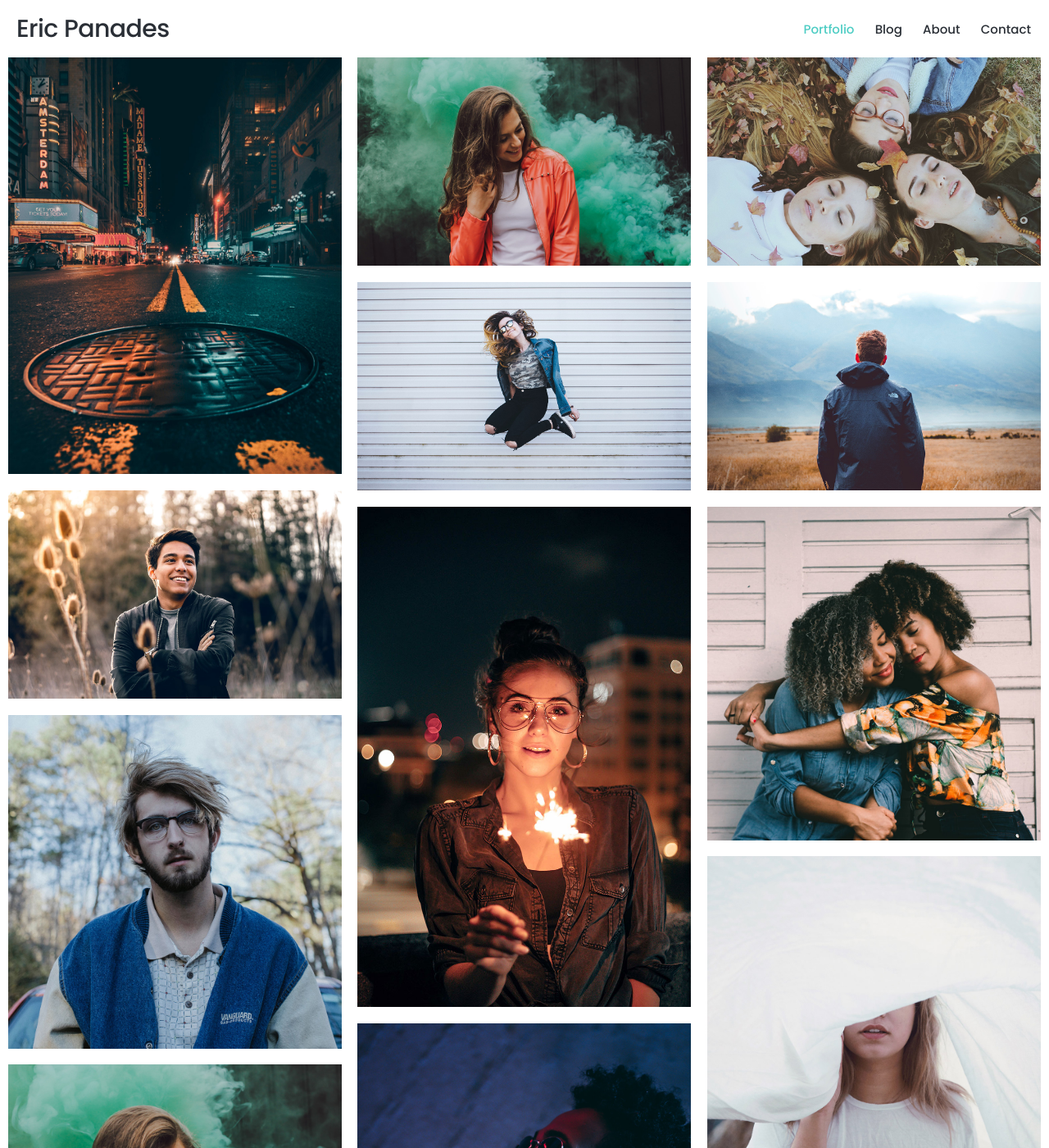
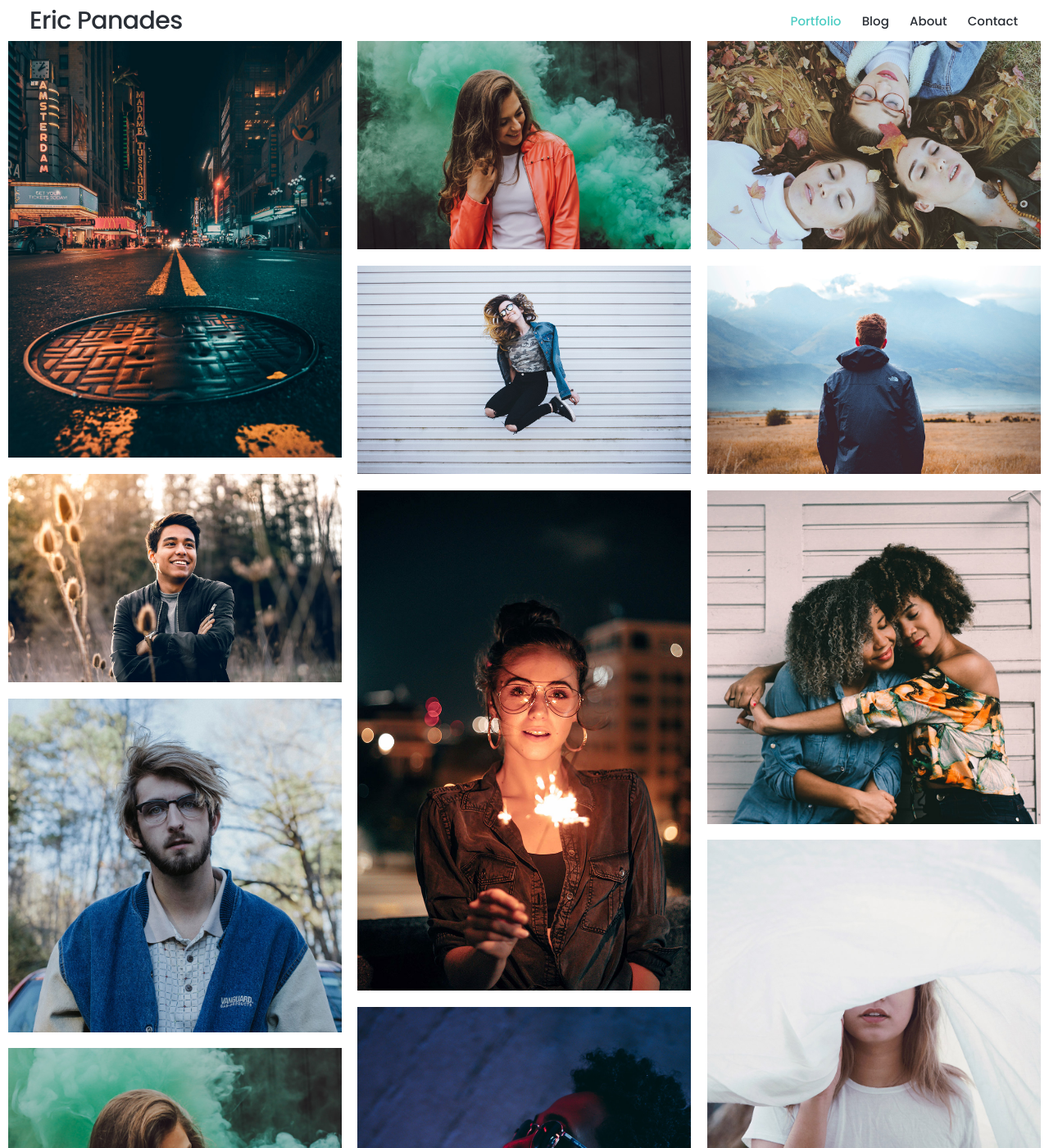
Before and after one commit to alejandrosospedra/alejandrosospedra.github.io, a Jekyll site: the page built from index.html, in a window 1280 px wide and 1400 px high. Shown: the whole window at 82% size. Built offline with Jekyll 4.4.1, drawn with Linux system fonts in a browser that asks for light colours; nearby versions of some CDN libraries.

Commit message:
fix header

```diff
--- a/_layouts/default.html
+++ b/_layouts/default.html
@@ -71,7 +71,7 @@
 
 	{% include header.html %}
 
-
+	<div class="content">
 		<div class="loader"><svg width="120" height="30" viewBox="0 0 120 30" xmlns="http://www.w3.org/2000/svg"><circle cx="15" cy="15" r="15"><animate attributeName="r" from="15" to="15" begin="0s" dur="0.8s" values="15;9;15" calcMode="linear" repeatCount="indefinite" /><animate attributeName="fill-opacity" from="1" to="1" begin="0s" dur="0.8s" values="1;.5;1" calcMode="linear" repeatCount="indefinite" /></circle><circle cx="60" cy="15" r="9" fill-opacity="0.3"><animate attributeName="r" from="9" to="9" begin="0s" dur="0.8s" values="9;15;9" calcMode="linear" repeatCount="indefinite" /><animate attributeName="fill-opacity" from="0.5" to="0.5" begin="0s" dur="0.8s" values=".5;1;.5" calcMode="linear" repeatCount="indefinite" /></circle><circle cx="105" cy="15" r="15"><animate attributeName="r" from="15" to="15" begin="0s" dur="0.8s" values="15;9;15" calcMode="linear" repeatCount="indefinite" /><animate attributeName="fill-opacity" from="1" to="1" begin="0s" dur="0.8s" values="1;.5;1" calcMode="linear" repeatCount="indefinite" /></circle></svg></div>
 
 		<div class="page-loader"></div>
@@ -86,7 +86,7 @@
 			</div>
 
 		</div>
-
+	</div>
 
 	{% include footer.html %}
 
--- a/_sass/_includes/_header.scss
+++ b/_sass/_includes/_header.scss
@@ -9,7 +9,7 @@
 // - - - - - - - - - - - - - - - - - - - - - - - - - - - - - - - - - - - - Header
 
 .header {
-	padding: 20px 0;
+	padding: 10px 16px;
 
 	.wrap {
 		max-width: 100%;
@@ -18,6 +18,13 @@
 			padding: 0 20px;
 		}
 	}
+
+	position: fixed;
+	z-index: 9999;
+}
+
+.content {
+	padding-top: 50px;
 }
 
 .header__logo {
```
Lines whose indentation alone changed are shown as unchanged.
